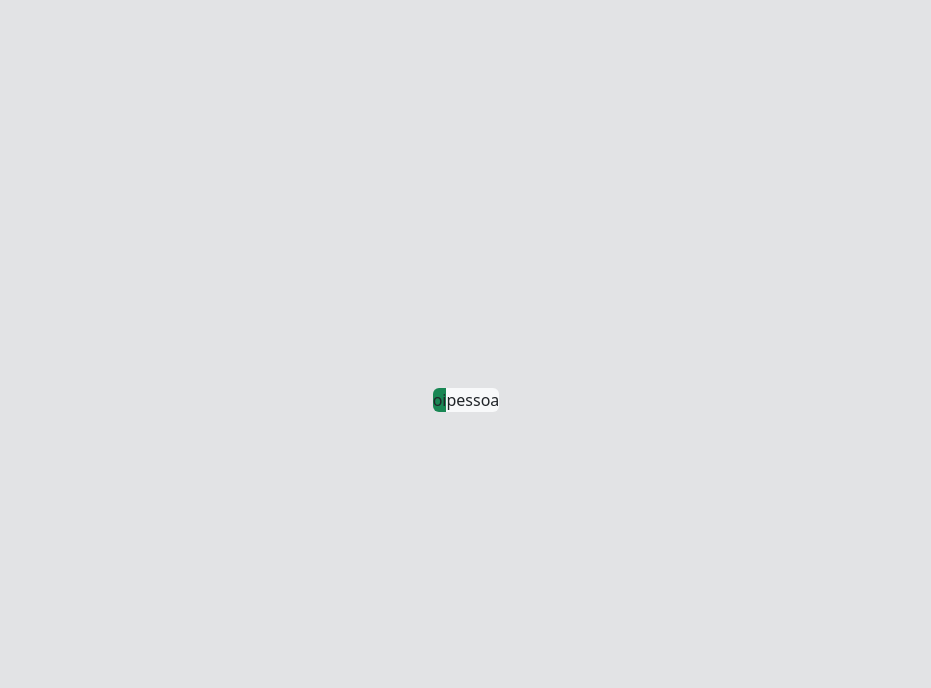
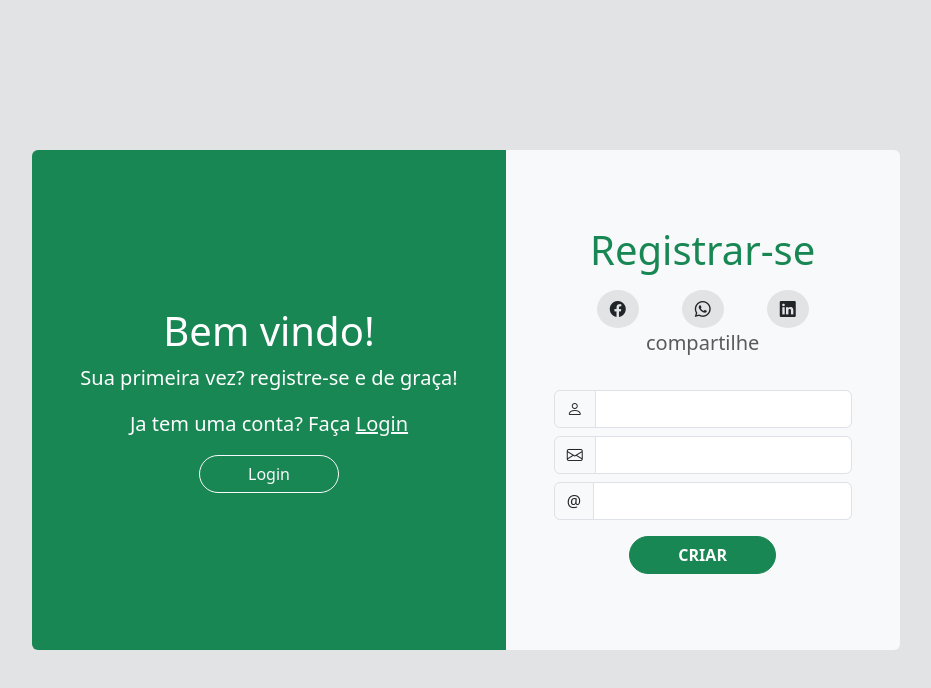
Before and after one commit to victorhugorl/percepcao_musical_app_web-version, a React (Vite) app in the folder frontend/: page /registro-login in a window 1280 px wide. Shown: the top 688 px of the page, without its empty margins (174-1105 px from the left). Built offline with nearby package versions, Linux system fonts and the light colour scheme.

Commit message:
new form

```diff
--- a/frontend/src/assets/css/Index.css
+++ b/frontend/src/assets/css/Index.css
@@ -5,13 +5,11 @@
     --common-blue: #219ebc;
     --light-blue: #8ecae6;
 }
-/* config geral */
-
-.h-100 {
-    height: 100dvh !important;
-}
-
 /*Estilizando o nav*/
 .bg-principal {
     background-color: var(--common-blue);
 }
+
+.form-article {
+    height: 500px;
+}
--- a/frontend/src/routes/FormBase.tsx
+++ b/frontend/src/routes/FormBase.tsx
@@ -1,15 +1,99 @@
 export default () => {
-    const classNameSet: string = "bg-success";
+    const classNameSet: string = "bg-success text-white";
     return (
         <>
             <main
                 className="bg-secondary-subtle d-flex justify-content-center align-items-center"
                 style={{ height: "100dvh" }}
             >
-                <article className={`${classNameSet} rounded-start`}>
-                    oi
+                <article
+                    className={`${classNameSet} rounded-start d-flex justify-content-center align-items-center flex-column px-5 form-article`}
+                >
+                    <h1>Bem vindo!</h1>
+                    <p className="lead">
+                        Sua primeira vez? registre-se e de graça!
+                    </p>
+                    <p className="lead">
+                        Ja tem uma conta? Faça{" "}
+                        <a href="#" className="text-light">
+                            Login
+                        </a>
+                    </p>
+                    <div>
+                        <button className="px-5 btn btn-outline-light rounded-pill">
+                            Login
+                        </button>
+                    </div>
                 </article>
-                <article className="bg-light rounded-end">pessoa</article>
+                <article className="bg-light rounded-end px-5 d-flex justify-content-center align-items-center form-article">
+                    <form action="POST">
+                        <h1 className="text-success text-center pb-2">
+                            Registrar-se
+                        </h1>
+                        <div className="text-center pb-3">
+                            <aside className="d-flex justify-content-evenly">
+                                <button className="btn rounded-circle bg-secondary-subtle">
+                                    <i className="bi bi-facebook"></i>
+                                </button>
+                                <button className="btn rounded-circle bg-secondary-subtle">
+                                    <i className="bi bi-whatsapp"></i>
+                                </button>
+                                <button className="btn rounded-circle bg-secondary-subtle">
+                                    <i className="bi bi-linkedin"></i>
+                                </button>
+                            </aside>
+                            <p className="lead text-body-secondary">
+                                compartilhe
+                            </p>
+                        </div>
+                        <aside>
+                            <div className="input-group ">
+                                <a href="#name" className="input-group-text">
+                                    <i className="bi bi-person"></i>
+                                </a>
+                                <input
+                                    className="form-control"
+                                    type="text"
+                                    name="name"
+                                    id="name"
+                                />
+                            </div>
+                            <div className="input-group py-2">
+                                <a href="#email" className="input-group-text">
+                                    <i className="bi bi-envelope"></i>
+                                </a>
+                                <input
+                                    className="form-control"
+                                    type="email"
+                                    name="email"
+                                    id="email"
+                                />
+                            </div>
+                            <div className="input-group">
+                                <a
+                                    href="#password"
+                                    className="input-group-text link-underline link-underline-opacity-0"
+                                >
+                                    @
+                                </a>
+                                <input
+                                    className="form-control"
+                                    type="password"
+                                    name="password"
+                                    id="password"
+                                />
+                            </div>
+                        </aside>
+                        <div className="text-center pt-3">
+                            <button
+                                type="submit"
+                                className="btn btn-success rounded-pill px-5"
+                            >
+                                <strong>CRIAR</strong>
+                            </button>
+                        </div>
+                    </form>
+                </article>
             </main>
         </>
     );
```
